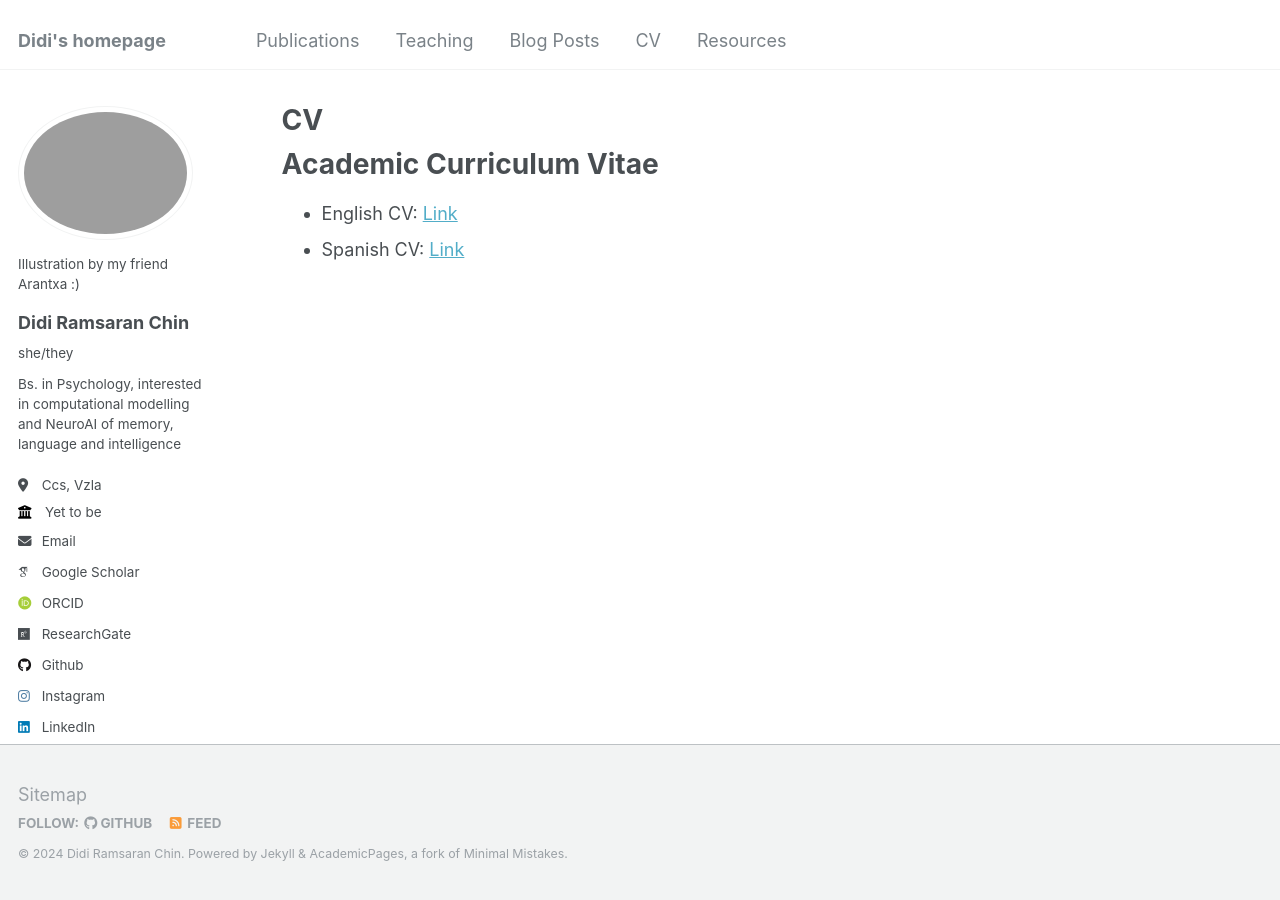
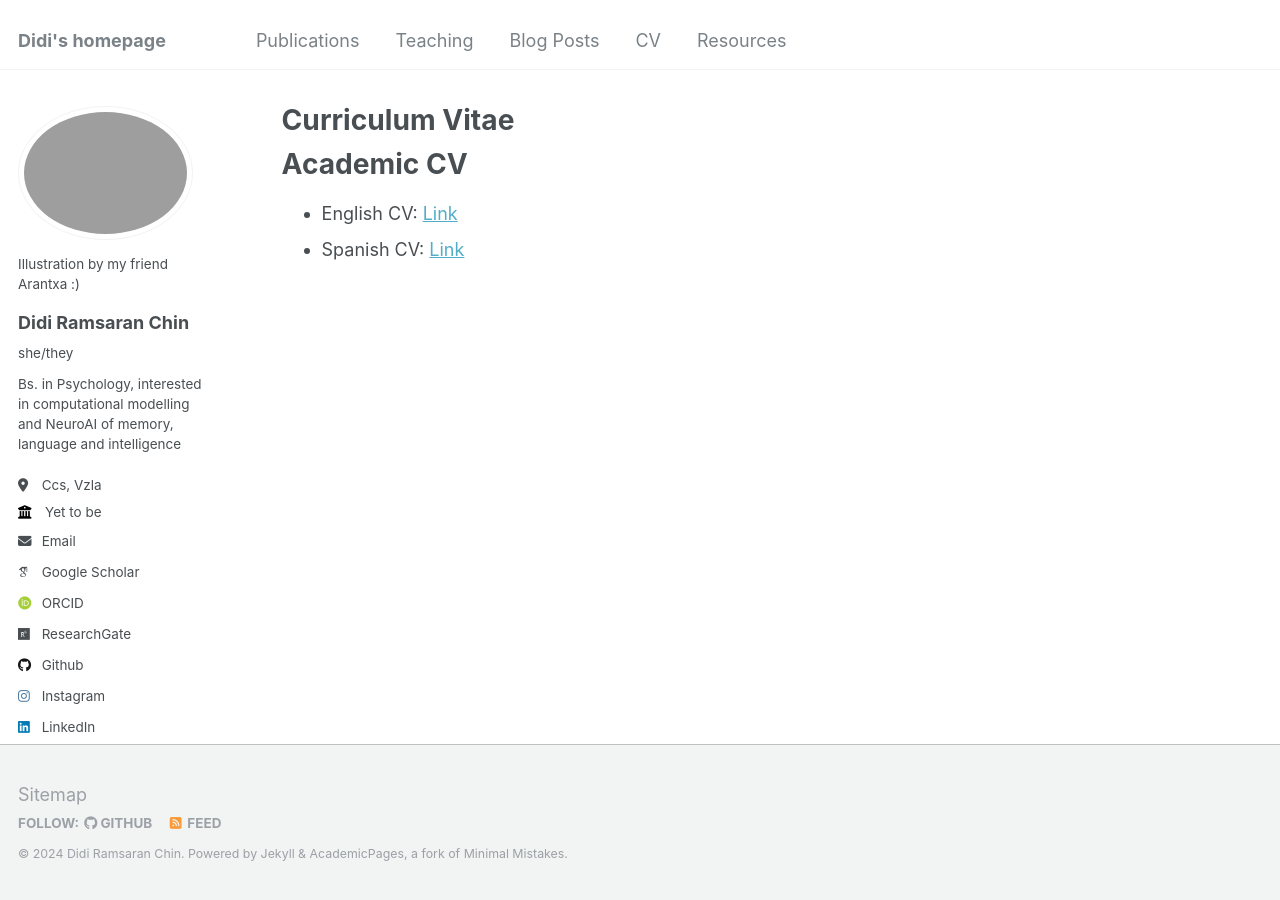
Before and after one commit to neurodidi/neurodidi.github.io, a Jekyll site: the page built from _pages/cv.md, in a window 1280 px wide. Built offline with Jekyll 4.4.1, drawn with Linux system fonts in a browser that asks for light colours; some web fonts are replaced; part of the change alters nothing that is shown.

Commit message:
Update cv.md

```diff
--- a/_pages/cv.md
+++ b/_pages/cv.md
@@ -1,6 +1,6 @@
 ---
 layout: archive
-title: "CV"
+title: "Curriculum Vitae"
 permalink: /cv/
 author_profile: true
 redirect_from:
@@ -9,7 +9,7 @@ redirect_from:
 
 {% include base_path %}
 
-Academic Curriculum Vitae
+Academic CV
 ======
 * English CV: [Link](url)
 * Spanish CV: [Link](url)
```
